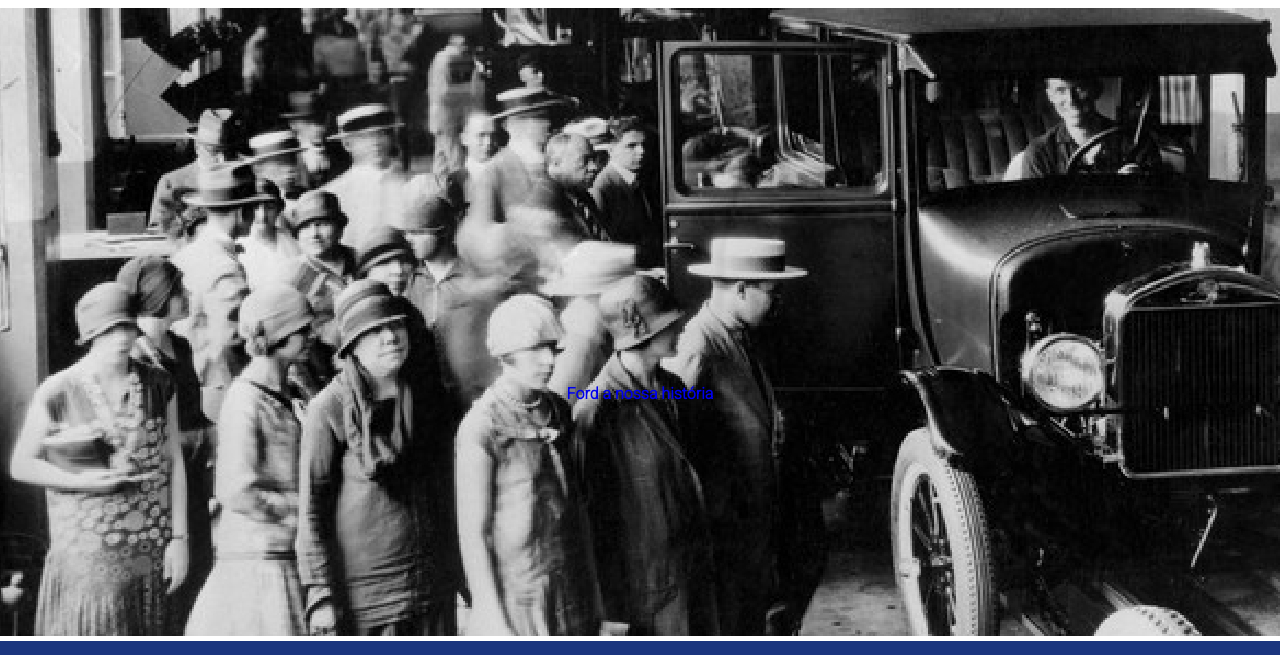
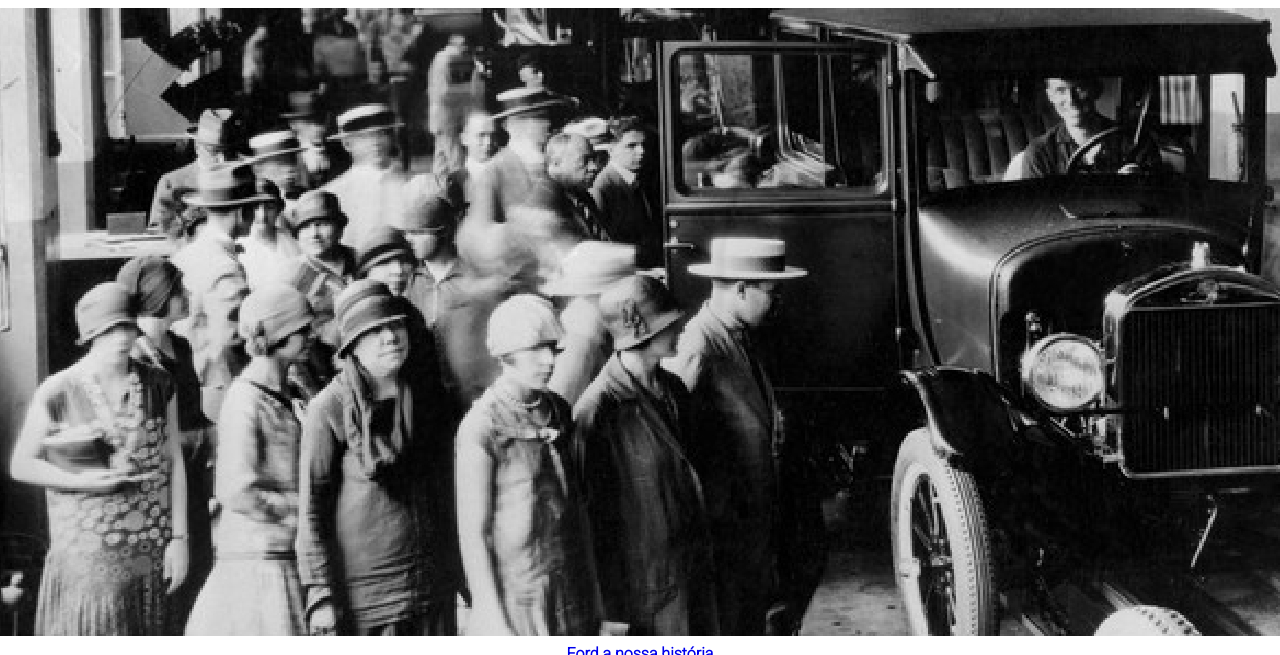
Before and after one commit to ricardo-henrique/deafio-sprint5, a plain HTML site: page index.html in a window 1280 px wide. Shown: the part 88-743 px from the top of the page. Drawn offline with Linux system fonts and the light colour scheme.

Commit message:
carousel title fixed

```diff
--- a/css/style.css
+++ b/css/style.css
@@ -11,7 +11,7 @@ html {
 }
 
 #carousel {
-  height: 46vh;
+  /* height: 46vh; */
   width: 100%;
   max-height: 628px;
   -webkit-transition: all 0.3s ease-in-out;
```
